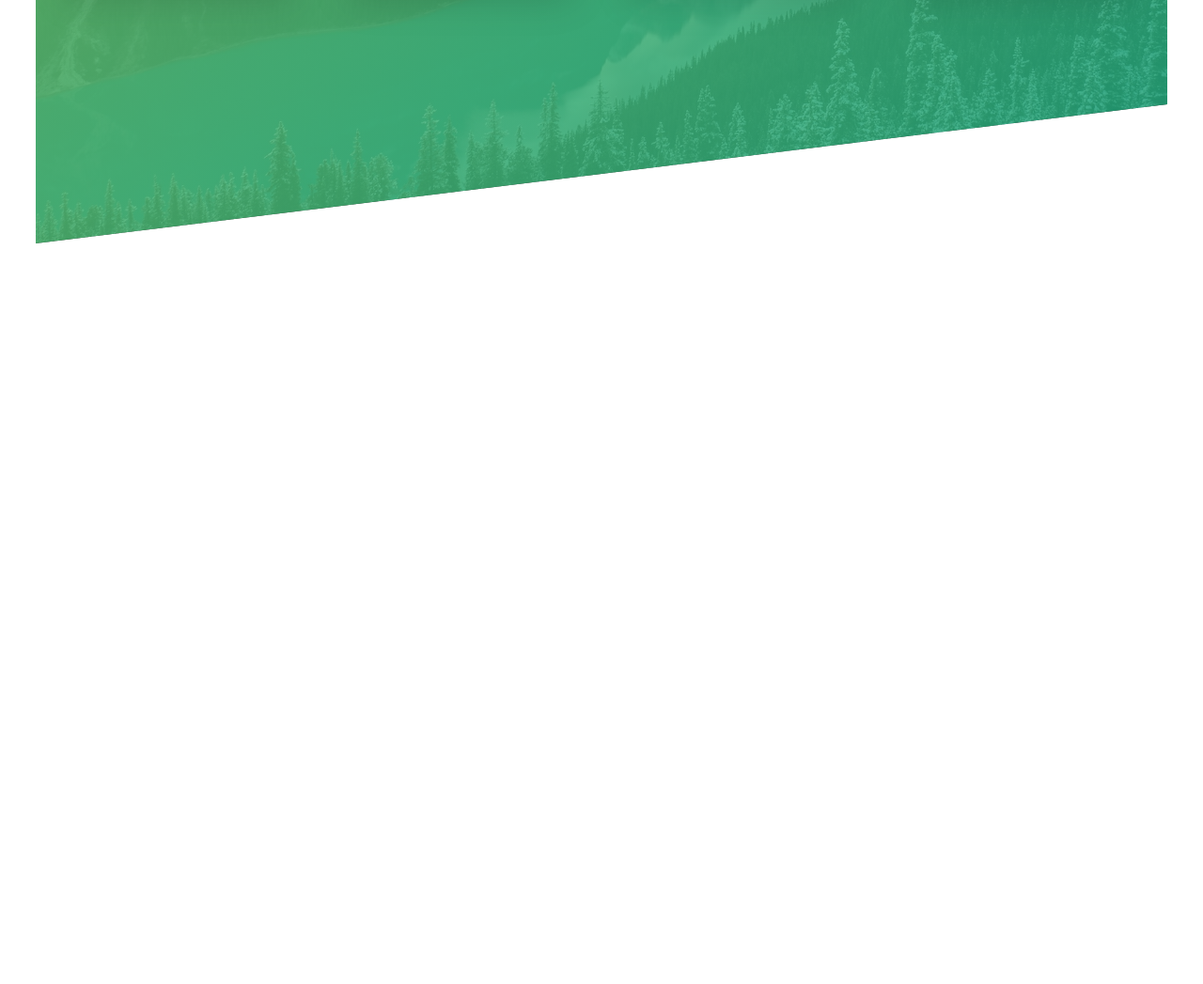
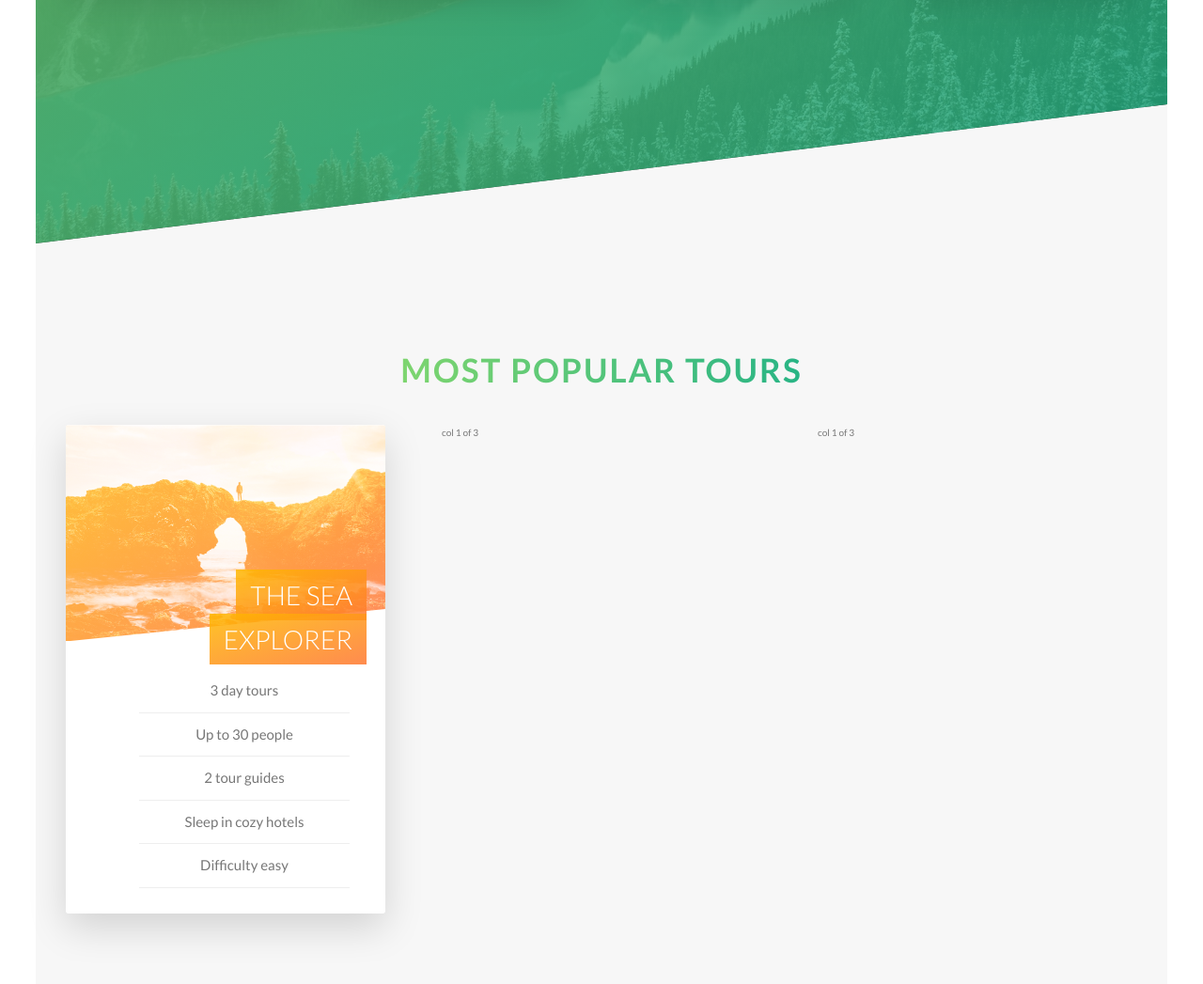
Before and after one commit to Rickyfeng7/Port, a website: page index.html in a window 1280 px wide. Shown: the part 2112-3159 px from the top of the page at 94% size. Before the commit the page ends 2371 px from the top, so only its background shows below. Drawn offline with Linux system fonts and the light colour scheme.

Commit message:
adding cards

```diff
--- a/index.html
+++ b/index.html
@@ -116,8 +116,54 @@
                     </div>
                 </div>
             </div>
-
-
+        </section>
+        <section class="section-tours">
+            <div class="u-center-text u-margin-botton-big">
+                <h2 class="heading-secondary">
+                    Most Popular Tours
+                </h2>
+            </div>
+            <div class="row">
+                <div class="col-1-of-3">
+                    <div class="card">
+                        <div class="card__side card__side--front">
+                            <div class="card__picture card__picture--1">
+                                &nbsp;
+                            </div>
+                            <h4 class="card__heading">
+                                <span class="card__heading-span card__heading-span--1">
+                                    The Sea Explorer
+                                </span>
+                            </h4>
+                            <div class="card__details">
+                                <ul>
+                                    <li>3 day tours</li>
+                                    <li>Up to 30 people</li>
+                                    <li>2 tour guides</li>
+                                    <li>Sleep in cozy hotels</li>
+                                    <li>Difficulty easy</li>
+                                </ul>
+                            </div>
+                        </div>
+                        <div class="card__side card__side--back card__side--back-1">
+                            <div class="card__cta">
+                                <div class="card__price-box">
+                                    <p class="card__price-only">only</p>
+                                    <p class="card__price-value">$297</p>
+                                </div>
+                                <a href="#" class="btn btn-white">Book Now!</a>
+                                <a class="btn btn-white">Book Now!</a>
+                            </div>
+                        </div>
+                    </div>
+                </div>
+                <div class="col-1-of-3">
+                    col 1 of 3
+                </div>
+                <div class="col-1-of-3">
+                    col 1 of 3
+                </div>
+            </div>
         </section>
     </main>
 
--- a/sass/abstracts/_variables.scss
+++ b/sass/abstracts/_variables.scss
@@ -12,9 +12,17 @@
 $color-primary:#55c57a;
 $color-primary-light:#7ed56f;
 $color-primary-dark:#28b485;
-$color-gray-dark:#777;
+
+$color-secondary-light:#ffb900;
+$color-secondary-dark:#ff7730;
+
+$color-tertiary-light:#2998ff;
+$color-tertiary-dark:#5643fa;
 
 $color-grey-light-1: #f7f7f7;
+$color-grey-light-2:#eee;
+
+$color-gray-dark:#777;
 
 $color-white:#fff;
 $color-black:#000;
--- /dev/null
+++ b/sass/components/_card.scss
@@ -0,0 +1,124 @@
+.card {
+    //functionality
+    perspective: 150rem;
+    -moz-perspective: 150rem;
+    position: relative;
+    height: 52rem;
+
+    &__side {
+        height: 52rem;
+        transition: all .8s ease;
+        position: absolute;
+        top: 0;
+        left: 0;
+        width: 100%;
+        backface-visibility: hidden;
+        border-radius: 3px;
+        overflow: hidden;
+        box-shadow: 0 1.5rem 4rem rgba($color-black, .15);
+
+        &--front {
+            background-color: $color-white;
+        }
+
+        &--back {
+            transform: rotateY(180deg);
+
+            &-1{
+                background-image: linear-gradient(to right bottom, $color-secondary-light, $color-secondary-dark)
+            }
+        }
+    }
+
+    //.card:hover .card__side will transform
+    &:hover &__side--front {
+        transform: rotateY(-180deg);
+    }
+    &:hover &__side--back {
+        transform: rotateY(0);
+    }
+
+    //Front Side Styling
+    &__picture {
+        background-size: cover;
+        height: 23rem;
+        // lots of different ways to adjust the picture to make it look better with
+        background-blend-mode: screen;
+        -webkit-clip-path: polygon(0 0, 100% 0, 100% 85%, 0 100%);
+        clip-path: polygon(0 0, 100% 0, 100% 85%, 0 100%);
+
+        &--1 {
+            background-image: linear-gradient(to right bottom, $color-secondary-light, $color-secondary-dark), url(../img/nat-5.jpg);
+        }
+        &--2 {
+            background-image: url(../img/nat-5.jpg);
+        }
+        &--3 {
+            background-image: url(../img/nat-5.jpg);
+        }
+    }
+
+    &__heading {
+        font-size: 2.8rem;
+        font-weight: 300;
+        text-transform: uppercase;
+        text-align: right;
+        color: $color-white;
+        position: absolute;
+        top: 12rem;
+        right: 2rem;
+        width: 75%;
+    }
+
+    &__heading-span {
+        padding: 1rem 1.5rem;
+        -webkit-box-decoration-break: clone;
+        box-decoration-break: clone;
+
+        &--1 {
+            background-image: linear-gradient(to right bottom,
+            rgba($color-secondary-light, .85),
+            rgba($color-secondary-dark, .85))
+        }
+
+    }
+
+    &__details {
+        padding: 3rem;
+
+        ul {
+            list-style: none;
+            width: 80%;
+            margin: 0 auto;
+
+            li {
+                text-align: center;
+                font-size: 1.5rem;
+                padding: 1rem;
+
+                &:not(last-child){
+                    border-bottom: 1px solid $color-grey-light-2;
+                }
+            }
+        }
+    }
+
+    //Front Side Styling
+    &__cta {
+        position: absolute;
+        top:50%;
+        left: 50%;
+        transform: translate(-50%, -50%);
+    }
+    &__price-box {
+
+    }
+    &__price-only {
+        font-size: 1.4rem;
+        text-transform: uppercase;
+    }
+    &__price-value {
+        font-size: 6rem;
+        font-weight: 100;
+    }
+}
--- a/sass/layout/_header.scss
+++ b/sass/layout/_header.scss
@@ -10,6 +10,7 @@
     background-size: cover;
     background-position: top;
     position: relative;
+    -webkit-clip-path:polygon(0 0, 100% 0, 100% 75vh, 0 100%);
     /* new css property clip-path ('clock-wise top right, top left, bottom left, bottom right' x first then y)*/
     clip-path:polygon(0 0, 100% 0, 100% 75vh, 0 100%);
 
--- a/sass/main.scss
+++ b/sass/main.scss
@@ -8,6 +8,7 @@
 @import "base/utilities";
 
 @import "components/button";
+@import "components/card";
 @import "components/feature-box";
 @import "components/composition";
 
--- a/sass/pages/_home.scss
+++ b/sass/pages/_home.scss
@@ -22,3 +22,9 @@
     }
 
 }
+
+.section-tours {
+    background-color: $color-grey-light-1;
+    padding: 25rem 0 50rem 0;
+    margin-top: -10rem;;
+}
```
Also changed, not shown: css/style.css.
